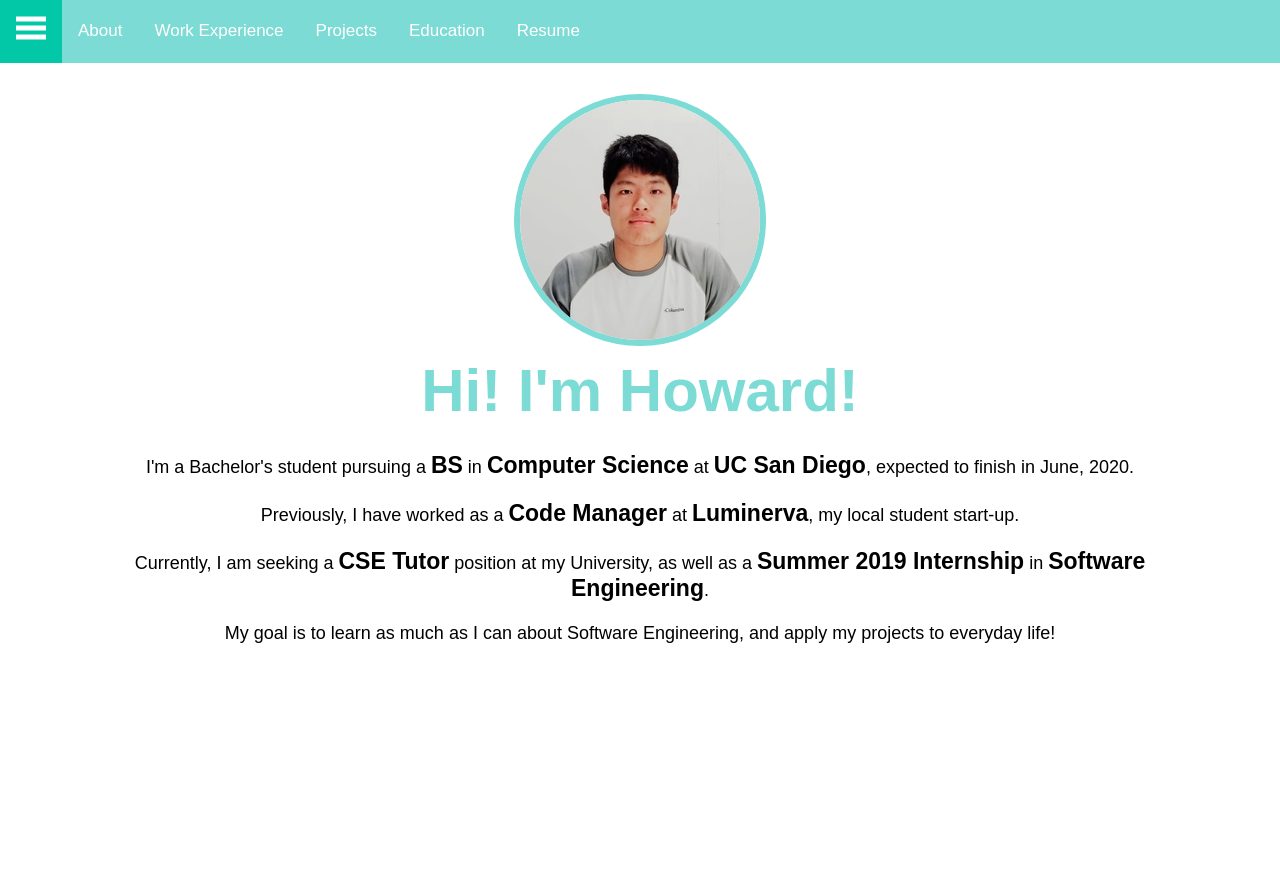
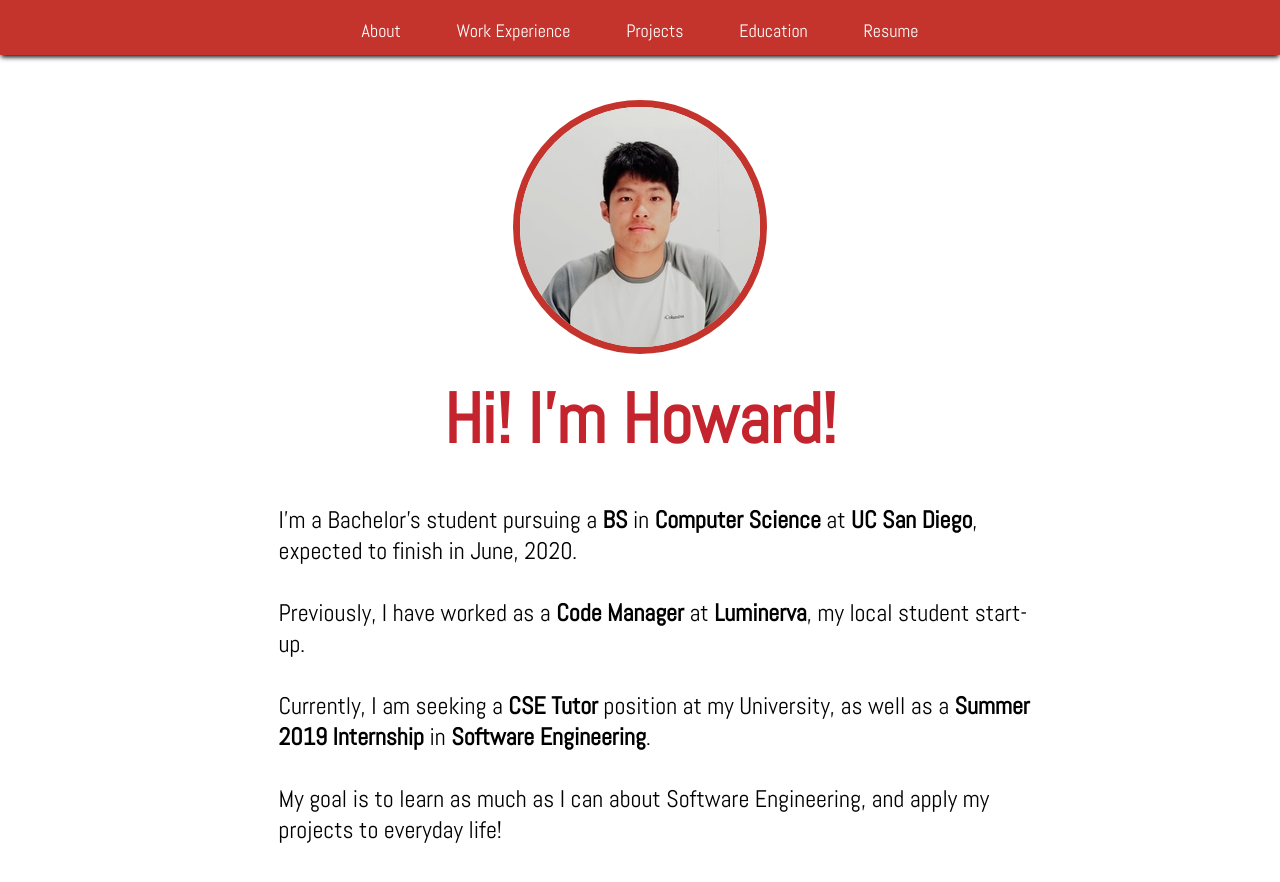
Before and after one commit to wangit124/hwanggit.github.io, a plain HTML site: page index.html in a window 1280 px wide. Before the commit the page ends 800 px from the top, so only its background shows below. Drawn offline with Linux system fonts and the light colour scheme; a web font is replaced by a local one.

Commit message:
changed color theme

```diff
--- a/css/style.css
+++ b/css/style.css
@@ -1,69 +1,73 @@
-@import url('https://fonts.googleapis.com/css?family=Muli');
+@import url('https://fonts.googleapis.com/css?family=Abel|Libre+Franklin');
 @import url('https://fonts.googleapis.com/icon?family=Material+Icons');
 
 body{
-	font-family:"Muli", sans-serif;
+	font-family:'Abel', sans-serif;
 	background-color:#FFF;
 	max-width:100%;
-	max-height:100%;
 	overflow-x:hidden;
 }
 
 h1{
-	position:relative;
-	color:#7CDBD5;
+	position:center;
+	margin-top:20px;
+	margin-bottom:40px;
 	text-align:center;
-	margin:auto;
-	bottom:40px;
-	font-size:60px;
+	color:#c4242d;
+	font-size:70px;
 }
 
 .text-wrapper{
+	max-width:65%;
 	margin:auto;
-	bottom:50px;
-	width:90%;
-	position:relative;
+	position:center;
 }
 
 p{
-	position:relative;
-	text-align:center;
+	position:center;
+	margin:auto;
+	padding-left:6%;
+	text-align:left;
 	font-weight:normal;
 }
 
-b{
-	font-size:23px;
-	font-weight:bold;
+.navbar{
+	background-color:#c4342d;
+	-webkit-box-shadow: 0 3px 5px -1px black;
+	top:0;
+	left:0;
+	position:fixed;
+	width: 100%;
+	overflow:hidden;
+	height:55px;
 }
 
-.navbar{
-	background-color:#7CDBD5;
-	top:0;
-	left:0;
-	width: 100%;
-	overflow:hidden;
-	height:63px;
+.navbar a{
+	display:inline-block;
+	color:#FFF;
+	padding:19px 26px 20px;
+	text-decoration:none;
+	font-size:18px;
+}
+
+.open-slide a{
+	padding:12px 16px 11px;
 	position:fixed;
 }
 
-.navbar a{
-	float:left;
-	display:block;
-	color:#FFF;
+.navbar ul li {
+	display:inline;
+}
+.navbar ul{
 	text-align:center;
-	padding:14px 16px;
-	text-decoration:none;
-	font-size:17px;
-}
-
-.navbar ul{
-	margin:7px 0 0 0;
-	width:100%;
+	margin:0;
+	padding-left:0;
+	width: 100%;
 	list-style:none;
 }
 
 .navbar a:hover {
-	background-color:#02C8A7;
+	background-color:#993630;
 	color:#FFF;
 	transition:0.5s;
 }
@@ -76,16 +80,16 @@ b{
 	top:0;
 	left:0;
 	background-color:#111;
-	opacity:0.9;
+	opacity:0.85;
 	overflow-x:hidden;
-	padding-top:63px;
+	padding-top:58px;
 	transition:0.5s;
 }
 
 .side-nav a{
 	padding:10px 10px 10px 30px;
 	text-decoration:none;
-	font-size:22px;
+	font-size:19px;
 	color:#ccc;
 	display:block;
 	transition:0s;
@@ -93,30 +97,30 @@ b{
 
 .side-nav a:hover {
 	background-color:#FFF;
-	color:#7CDBD5;
+	color:#c4342d;
 }
 
 .container {
-	overflow-x:hidden;
+	overflow:hidden;
 	width:100%;
+	margin:0;
 	position:center;
 }
 
 #main {
 	position:center;
 	overflow:hidden;
-	margin:auto;
+	margin:50px auto;
 	width:100%;
-	height:100%;
 	transition:0.5s;
 }
 
 .slider-wrap {
 	border-radius:50%;
-	border: 6px solid #7CDBD5;
+	border: 7px solid #c4342d;
 	height:240px;
 	width:240px;
-	margin:50px auto;
+	margin:auto;
 	position:center;
 }
 
@@ -147,11 +151,12 @@ b{
 	background-image: url('../images/header-image/myportrait4.png');
 }
 
-@media(max-width:650px) {
+@media(max-width:630px) {
 	.navbar-nav{display:none}
 }
 
-@media(min-width:650px) {
+@media(min-width:630px) {
+	.open-slide{display:none}
 	.desktop-only {
 		display:block !important;
 	}
--- a/index.html
+++ b/index.html
@@ -12,16 +12,16 @@
 <body>
   <nav class="navbar">
     <span class="open-slide">
-      <a href="#" onclick="openSideMenu()">
+     <a href="#" onclick="openSideMenu()">
         <svg width="30" height="30">
             <path d="M0,5 30,5" stroke="#fff" stroke-width="5"/>
             <path d="M0,14 30,14" stroke="#fff" stroke-width="5"/>
             <path d="M0,23 30,23" stroke="#fff" stroke-width="5"/>
         </svg>
-      </a>
+     </a>
     </span>
 
-    <ul class="navbar-nav">
+     <ul class="navbar-nav">
       <li><a href="#_about">About</a></li>
       <li><a href="#_work_experience">Work Experience</a></li>
       <li><a href="#_projects">Projects</a></li>
@@ -49,10 +49,10 @@
          </div>
        </div>
      </div>
-     <h1>Hi! I'm Howard!</h1>
      <div class="text-wrapper">
-	<p> <font size="4">
-        <br>I'm a Bachelor's student pursuing a <b>BS</b> in <b>Computer Science</b> at <b>UC San Diego</b>, expected to
+	<h1>Hi! I'm Howard!</h1>
+	<p> <font size="5">
+        I'm a Bachelor's student pursuing a <b>BS</b> in <b>Computer Science</b> at <b>UC San Diego</b>, expected to
         finish in June, 2020.
         <br>
         <br>
--- a/js/init.js
+++ b/js/init.js
@@ -1,11 +1,11 @@
 function openSideMenu() {
 	document.getElementById('side-menu').style.width='250px';
-	document.getElementById('main').style.marginLeft='250px';
+	//document.getElementById('main').style.marginLeft='250px';
 }
 
 function closeSideMenu() {
 	document.getElementById('side-menu').style.width='0';
-	document.getElementById('main').style.marginLeft='0';
+	//document.getElementById('main').style.marginLeft='0';
 }
 
 var slider={
```
Also changed, not shown: 3 other files.
